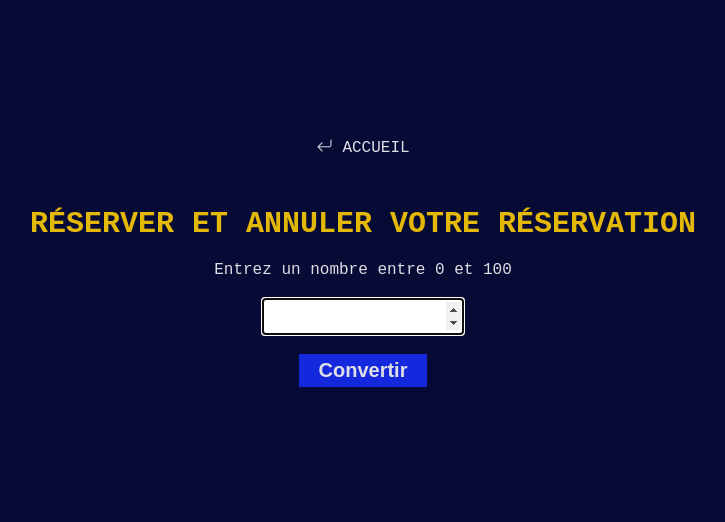
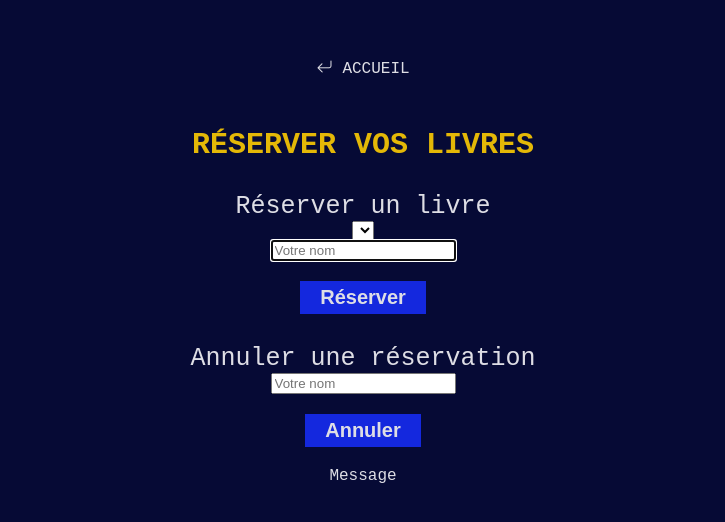
Before and after one commit to stephanievanoverberghe/jeux-javascript, a website: page jeux-debutant/reservation-system.html in a window 1280 px wide. Shown: the part 128-650 px from the top of the page, without its empty margins (277-1002 px from the left). Drawn offline with nearby package versions, Linux system fonts and the light colour scheme.

Commit message:
html exo 3

```diff
--- a/jeux-debutant/reservation-system.html
+++ b/jeux-debutant/reservation-system.html
@@ -12,11 +12,20 @@
 <body>
     <div class="container">
         <a href="./../index.html" class="return__play mb-5"><i class="bi bi-arrow-return-left me-1"></i>Accueil</a>
-        <h1>Réserver et annuler votre réservation</h1>
-        <p class="my-2 insert__note">Entrez un nombre entre 0 et 100</p>
-        <input type="number" class="user__attempt js--number-user" id="userAttempt" autofocus>
-        <button class="btn js--btn-convert mt-2" id="check">Convertir</button>
-        <p class="hint js--result mt-2"></p>
+        <h1>Réserver vos livres</h1>
+        <div class="books">
+
+        </div>
+        <h2>Réserver un livre</h2>
+        <select id="selectBook">
+
+        </select>
+        <input type="text" class="user__name" id="userName" placeholder="Votre nom" autofocus>
+        <button class="btn js--btn-convert mt-2" id="reserveBook">Réserver</button>
+        <h2>Annuler une réservation</h2>
+        <input type="text" class="user__name" id="cancelUserName" placeholder="Votre nom" autofocus>
+        <button class="btn js--btn-convert mt-2" id="cancelBook">Annuler</button>
+        <p class="hint mt-2">Message</p>
     </div>
 
     <script type="module" src="./../public/assets/js/reservation-system.js"></script>
```
